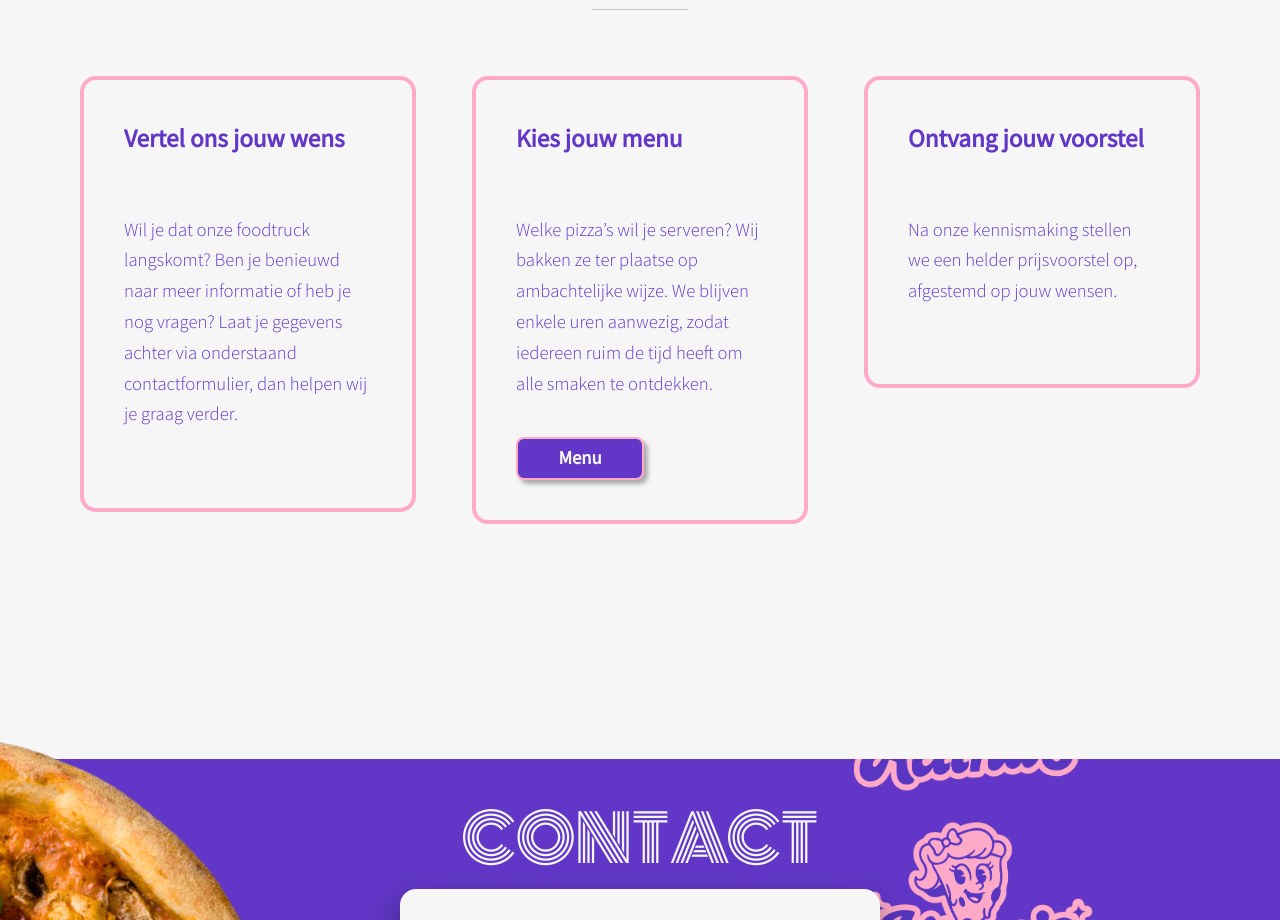
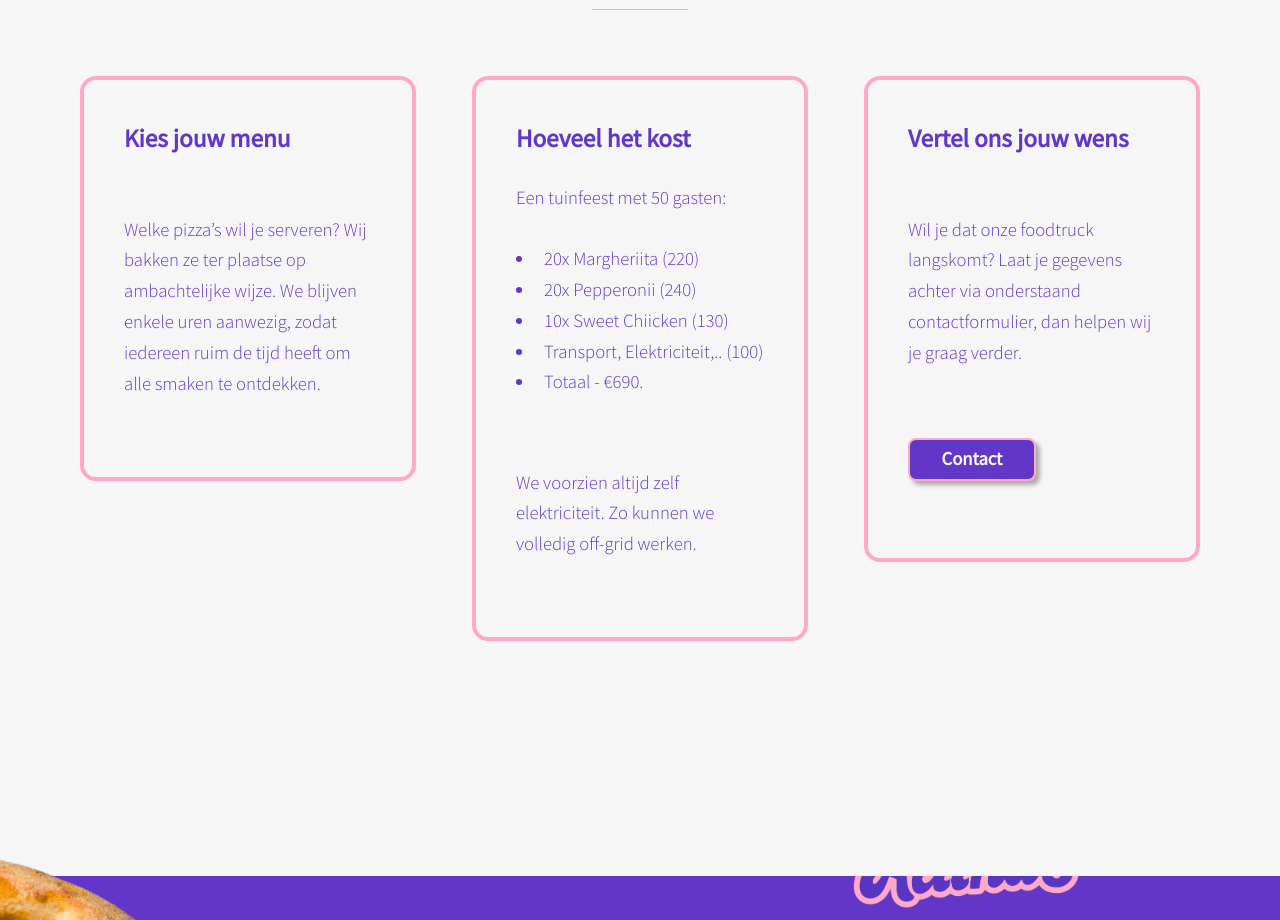
Before and after one commit to soeelamus/aliinas-pizza, a React (Vite) app: page / in a window 1280 px wide. Shown: the part 2700-3620 px from the top of the page. Built offline with nearby package versions, Linux system fonts and the light colour scheme; no server answers.

Commit message:
V0.219: Changed HowWork information flow

```diff
--- a/src/components/HowWork.jsx
+++ b/src/components/HowWork.jsx
@@ -11,37 +11,51 @@ const HowWork = () => (
         <div className="col-4 col-12-medium">
           <div className="text-box">
             <div className="flex">
-            <h3>Vertel ons jouw wens</h3>
+              <h3>Kies jouw menu</h3>
             </div>
             <p>
-            Wil je dat onze foodtruck langskomt? Ben je benieuwd naar meer
-            informatie of heb je nog vragen? Laat je gegevens achter via
-            onderstaand contactformulier, dan helpen wij je graag verder.
+              Welke pizza’s wil je serveren? Wij bakken ze ter plaatse op
+              ambachtelijke wijze. We blijven enkele uren aanwezig, zodat
+              iedereen ruim de tijd heeft om alle smaken te ontdekken.
             </p>
           </div>
         </div>
         <div className="col-4 col-12-medium">
           <div className="text-box">
             <div className="flex">
-            <h3>Kies jouw menu</h3>
+              <h3>Hoeveel het kost</h3>
             </div>
+            <div>
+              <span>Een tuinfeest met 50 gasten:</span>
+              <br />
+              <br />
+              <ul>
+                <li>20x Margheriita (220)</li>
+                <li>20x Pepperonii (240)</li>
+                <li>10x Sweet Chiicken (130)</li>
+                <li>Transport, Elektriciteit,.. (100)</li>
+                <li>Totaal - €690.</li>
+              </ul>
               <p>
-            Welke pizza’s wil je serveren? Wij bakken ze ter plaatse op
-            ambachtelijke wijze. We blijven enkele uren aanwezig, zodat iedereen
-            ruim de tijd heeft om alle smaken te ontdekken.
+                We voorzien altijd zelf elektriciteit. Zo kunnen we volledig
+                off-grid werken.
               </p>
-          <a href="#3" className="btn-purple scrolly">Menu</a>
+            </div>
           </div>
         </div>
         <div className="col-4 col-12-medium">
           <div className="text-box">
             <div className="flex">
-            <h3>Ontvang jouw voorstel</h3>
+              <h3>Vertel ons jouw wens</h3>
             </div>
             <p>
-            Na onze kennismaking stellen we een helder prijsvoorstel op,
-            afgestemd op jouw wensen.
+              Wil je dat onze foodtruck langskomt? Laat je gegevens achter via
+              onderstaand contactformulier, dan helpen wij je graag verder.
             </p>
+            <p><a href="#2" className="btn-purple scrolly">
+              Contact
+            </a></p>
+
           </div>
         </div>
       </div>
```
Lines whose indentation alone changed are shown as unchanged.
